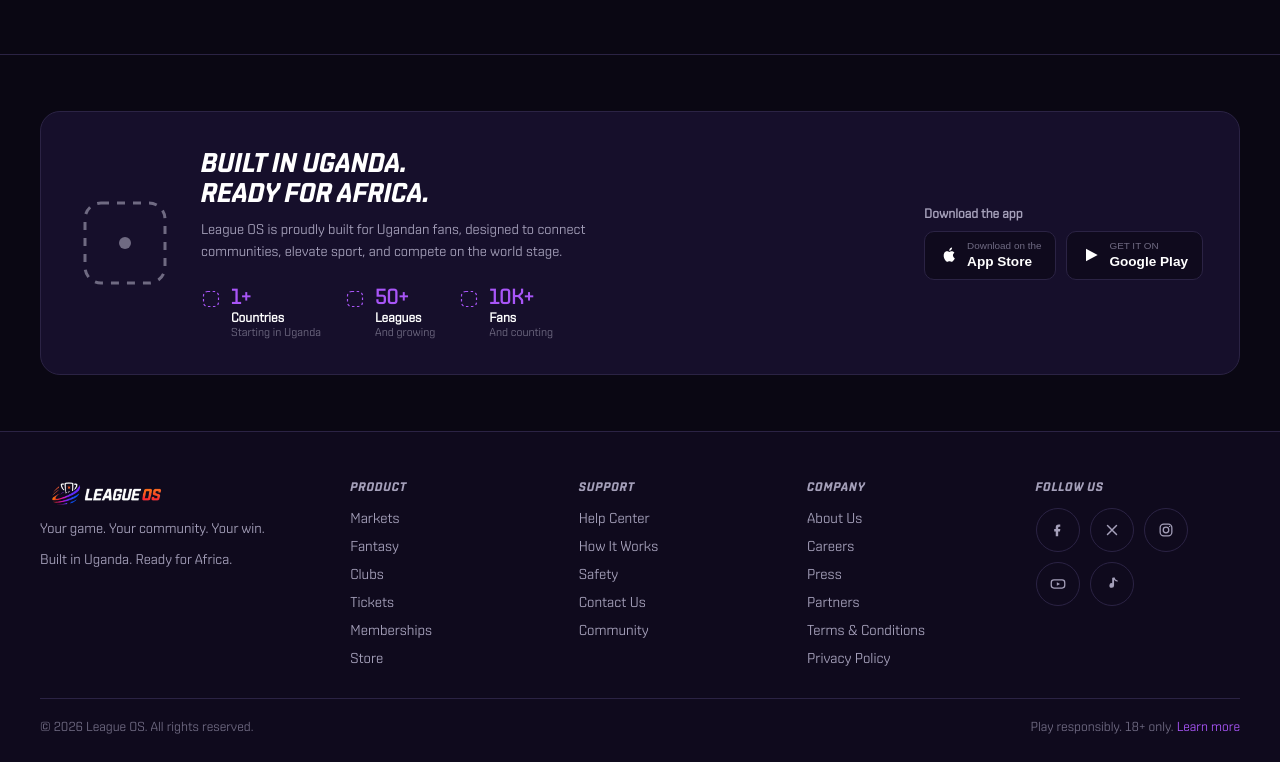
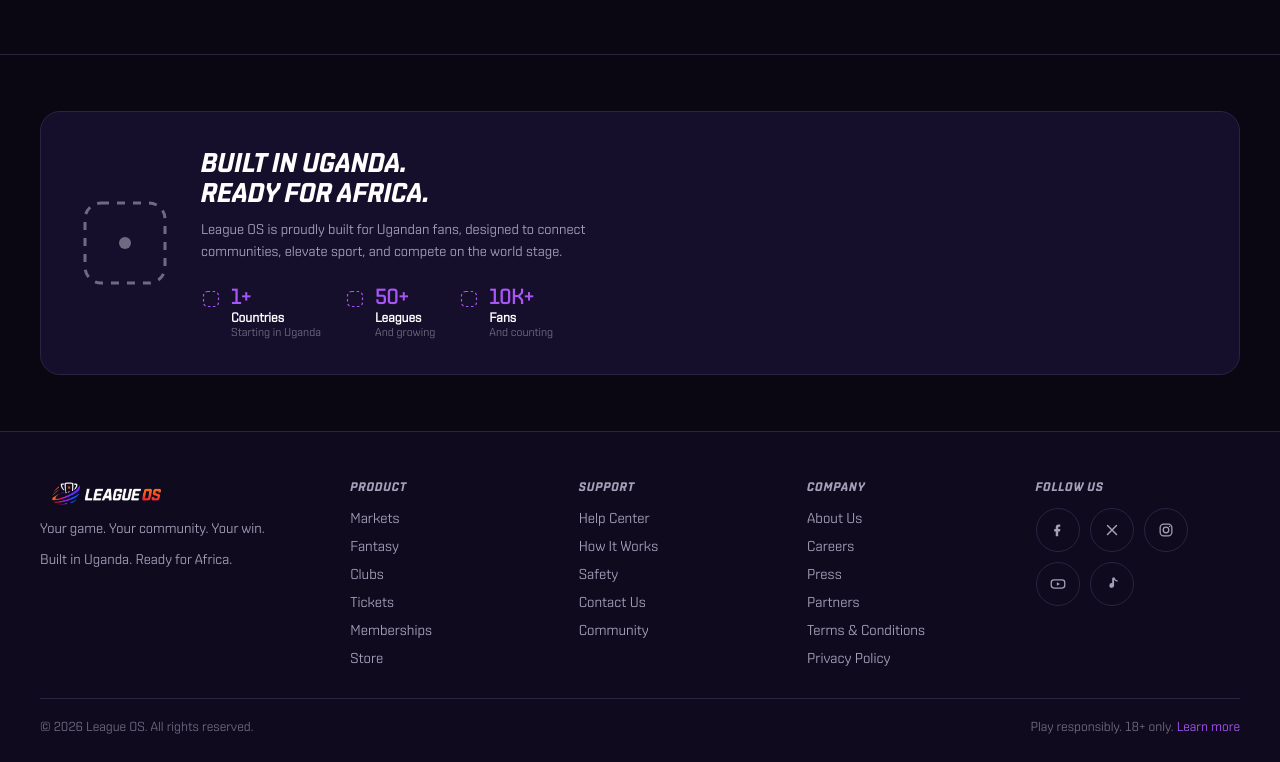
Before and after one commit to LEAGUE-OS-NEW/leagueos_frontend, a React (Vite) app: page / in a window 1280 px wide. Shown: the part 3158-3920 px from the top of the page. Built offline with nearby package versions, Linux system fonts and the light colour scheme.

Commit message:
fix: remove app store download badges from Built in Uganda
Drops the "Download the app" block (App Store/Google Play badges) and
its now-unused icons/CSS per feedback.

```diff
--- a/src/pages/landing/sections/BuiltInUganda.css
+++ b/src/pages/landing/sections/BuiltInUganda.css
@@ -98,75 +98,3 @@
   font-size: 0.72rem;
   color: var(--color-text-muted);
 }
-
-.built-in-uganda-download {
-  flex: 0 0 auto;
-  display: flex;
-  flex-direction: column;
-  gap: 10px;
-}
-
-.download-label {
-  margin: 0;
-  font-size: 0.82rem;
-  font-weight: 600;
-  color: var(--color-text-secondary);
-}
-
-.download-badges {
-  display: flex;
-  flex-wrap: wrap;
-  gap: 10px;
-}
-
-.store-badge {
-  display: inline-flex;
-  align-items: center;
-  gap: 8px;
-  background-color: var(--color-bg-elevated);
-  border: 1px solid var(--color-border);
-  border-radius: 10px;
-  padding: 8px 14px;
-  cursor: pointer;
-  min-height: 44px;
-  color: var(--color-text-primary);
-  transition: transform 0.15s ease, background-color 0.2s ease, border-color 0.2s ease;
-}
-
-.store-badge svg {
-  width: 20px;
-  height: 20px;
-  flex-shrink: 0;
-}
-
-.store-badge span {
-  display: flex;
-  flex-direction: column;
-  font-size: 0.62rem;
-  text-align: left;
-  color: var(--color-text-muted);
-  line-height: 1.3;
-}
-
-.store-badge strong {
-  font-size: 0.85rem;
-  color: var(--color-text-primary);
-  font-weight: 700;
-}
-
-.store-badge:hover {
-  transform: scale(1.03);
-  background-color: var(--color-card-hover);
-  border-color: var(--color-primary);
-}
-
-.store-badge:focus-visible {
-  outline: 2px solid var(--color-primary-light);
-  outline-offset: 2px;
-}
-
-@media (prefers-reduced-motion: reduce) {
-  .store-badge {
-    transition: none;
-  }
-}
--- a/src/pages/landing/sections/BuiltInUganda.tsx
+++ b/src/pages/landing/sections/BuiltInUganda.tsx
@@ -25,29 +25,6 @@ function MapPlaceholderIcon() {
     <svg viewBox="0 0 48 48" fill="none" aria-hidden="true">
       <rect x="4" y="4" width="40" height="40" rx="8" stroke="currentColor" strokeWidth="1.5" strokeDasharray="4 4" />
       <circle cx="24" cy="24" r="3" fill="currentColor" />
-    </svg>
-  );
-}
-
-function AppleIcon() {
-  return (
-    <svg viewBox="0 0 24 24" fill="none" aria-hidden="true">
-      <path
-        d="M16.7 12.4c0-2.1 1.7-3.1 1.8-3.2-1-1.4-2.5-1.6-3-1.7-1.3-.1-2.5.8-3.1.8-.6 0-1.6-.7-2.7-.7-1.4 0-2.7.8-3.4 2-1.5 2.6-.4 6.4 1 8.5.7 1 1.5 2.2 2.6 2.1 1-.1 1.4-.7 2.7-.7 1.3 0 1.6.7 2.7.6 1.1 0 1.8-1 2.5-2 .8-1.1 1.1-2.2 1.1-2.3-.1 0-2.1-.8-2.2-3.4z"
-        fill="currentColor"
-      />
-      <path
-        d="M14.8 5.6c.6-.7 1-1.7.9-2.6-.8 0-1.9.5-2.5 1.2-.5.6-1 1.6-.9 2.6 1 .1 1.9-.5 2.5-1.2z"
-        fill="currentColor"
-      />
-    </svg>
-  );
-}
-
-function PlayIcon() {
-  return (
-    <svg viewBox="0 0 24 24" fill="none" aria-hidden="true">
-      <path d="M6 4.5v15l14-7.5-14-7.5z" fill="currentColor" />
     </svg>
   );
 }
@@ -87,26 +64,6 @@ function BuiltInUganda() {
               ))}
             </div>
           </div>
-
-          <div className="built-in-uganda-download">
-            <p className="download-label">Download the app</p>
-            <div className="download-badges">
-              <button type="button" className="store-badge">
-                <AppleIcon />
-                <span>
-                  Download on the
-                  <strong>App Store</strong>
-                </span>
-              </button>
-              <button type="button" className="store-badge">
-                <PlayIcon />
-                <span>
-                  GET IT ON
-                  <strong>Google Play</strong>
-                </span>
-              </button>
-            </div>
-          </div>
         </div>
       </div>
     </section>
```
